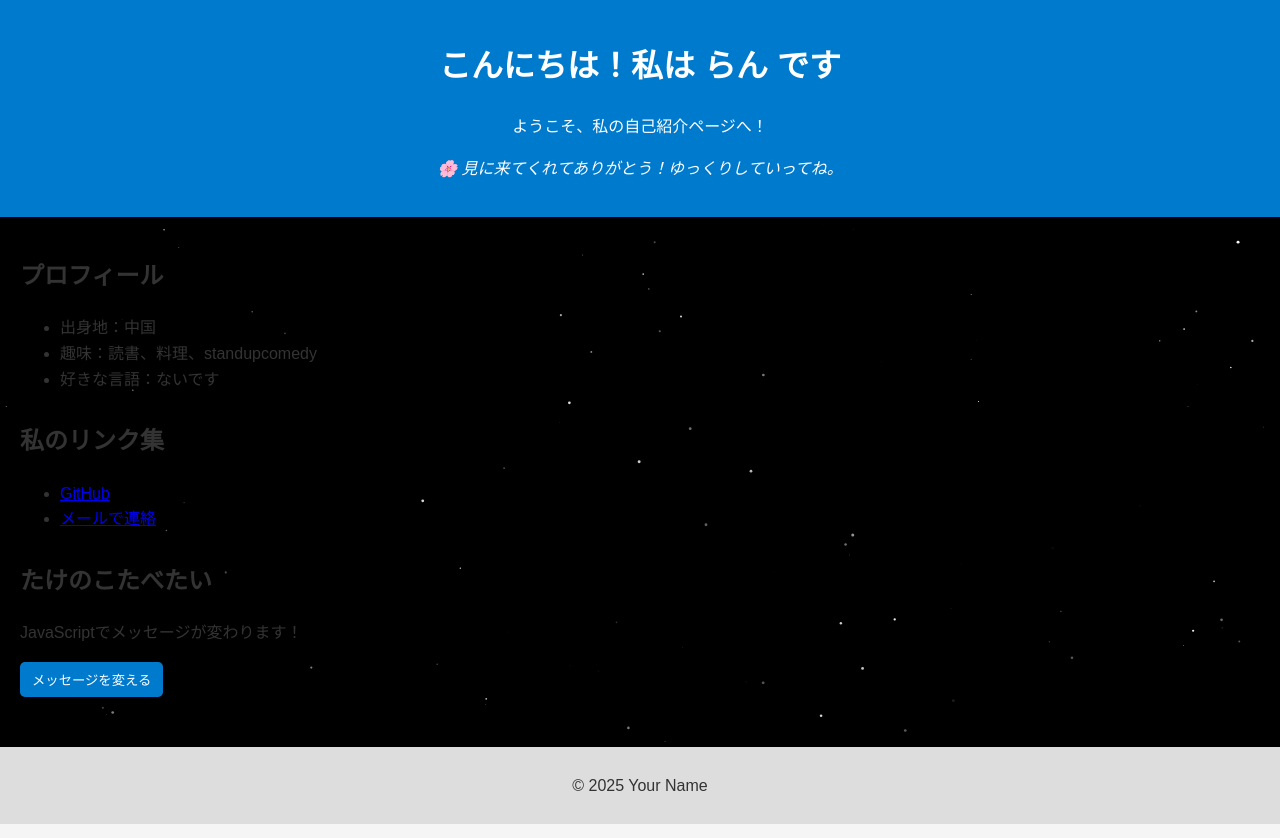
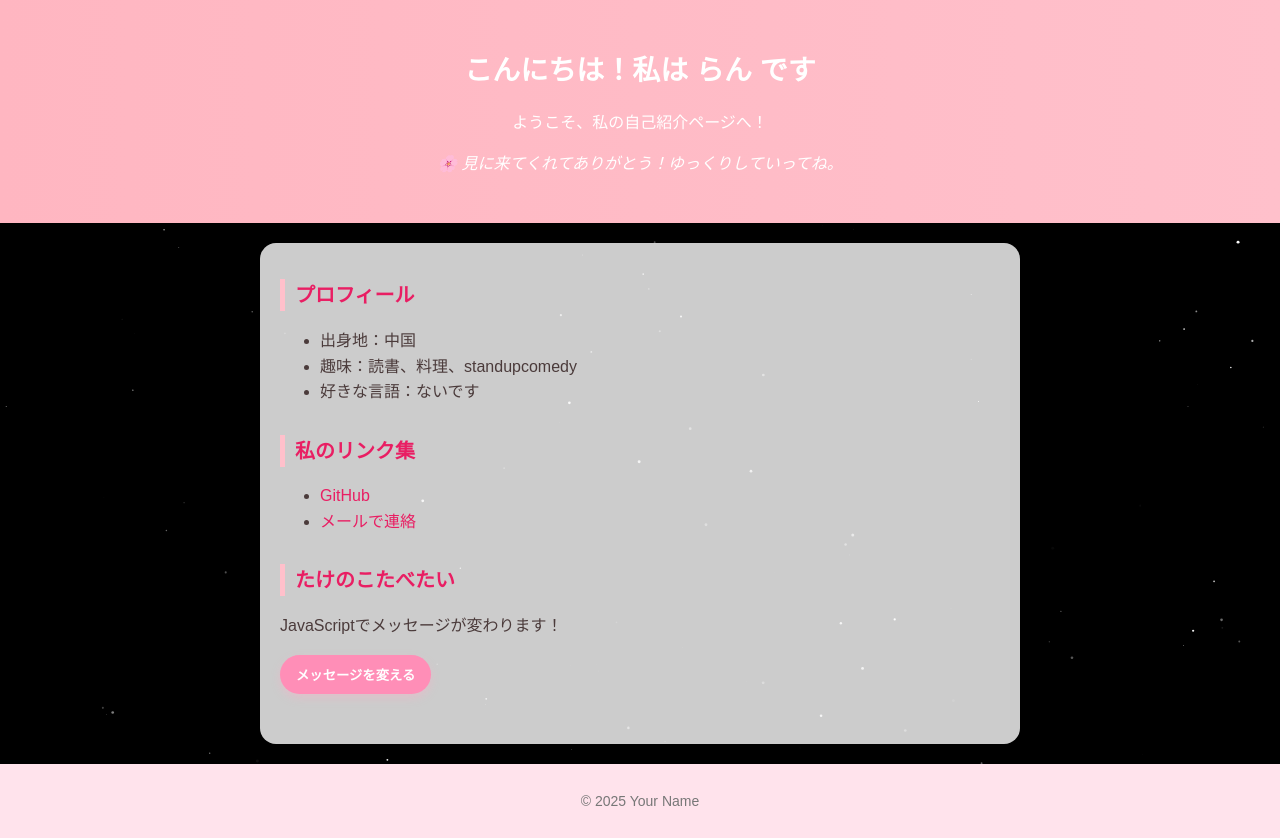
Before and after one commit to ranranjiangbing/ranranjiangbing.github.io, a plain HTML site: page index.html in a window 1280 px wide. Drawn offline with Linux system fonts and the light colour scheme; a web font is replaced by a local one.

Commit message:
Update style.css

```diff
--- a/style.css
+++ b/style.css
@@ -1,42 +1,93 @@
+@import url('https://fonts.googleapis.com/css2?family=Yomogi&display=swap');
+
 body {
-  font-family: Arial, sans-serif;
+  font-family: 'Yomogi', sans-serif;
   line-height: 1.6;
   margin: 0;
   padding: 0;
-  background-color: #f5f5f5;
-  color: #333;
+  background-color: #ffeef2;
+  color: #4b3b3b;
+  transition: background-color 0.5s;
 }
 
-header {
-  background-color: #007acc;
-  color: white;
-  padding: 20px;
-  text-align: center;
+/* 星空canvas 层级放底层 */
+canvas#starCanvas {
+  z-index: -1;
 }
 
+/* header */
+header {
+  background: linear-gradient(to right, #ffb6c1, #ffc0cb);
+  color: white;
+  padding: 30px 20px;
+  text-align: center;
+  box-shadow: 0 3px 8px rgba(0, 0, 0, 0.1);
+}
+
+header h1 {
+  font-size: 28px;
+  margin-bottom: 10px;
+}
+
+header p {
+  font-size: 16px;
+}
+
+/* main 内容 */
 main {
   padding: 20px;
+  background: rgba(255, 255, 255, 0.8);
+  margin: 20px auto;
+  border-radius: 16px;
+  max-width: 720px;
+  box-shadow: 0 8px 20px rgba(0, 0, 0, 0.1);
 }
 
+/* 各セクション */
 section {
   margin-bottom: 30px;
 }
 
-footer {
-  background-color: #ddd;
-  text-align: center;
-  padding: 10px;
+section h2 {
+  color: #e91e63;
+  font-size: 20px;
+  border-left: 5px solid #ffc0cb;
+  padding-left: 10px;
 }
 
+/* footer */
+footer {
+  background-color: #ffe3ec;
+  text-align: center;
+  padding: 12px;
+  font-size: 14px;
+  color: #777;
+}
+
+/* ボタン */
 button {
-  padding: 8px 12px;
-  background-color: #007acc;
+  padding: 10px 16px;
+  background-color: #ff8eb7;
   color: white;
   border: none;
-  border-radius: 5px;
+  border-radius: 25px;
+  font-weight: bold;
   cursor: pointer;
+  box-shadow: 0 4px 8px rgba(255, 174, 199, 0.4);
+  transition: background-color 0.3s, transform 0.2s;
 }
 
 button:hover {
-  background-color: #005f99;
+  background-color: #ff5c96;
+  transform: scale(1.05);
 }
+
+/* リンク */
+a {
+  color: #e91e63;
+  text-decoration: none;
+}
+
+a:hover {
+  text-decoration: underline;
+}
```
